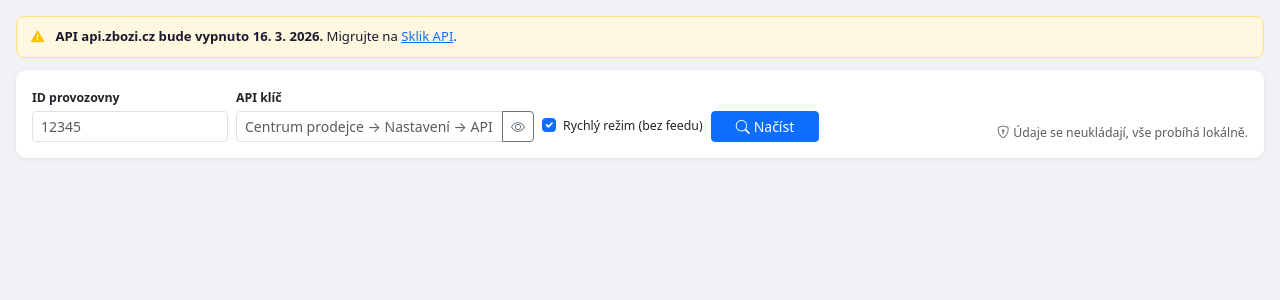
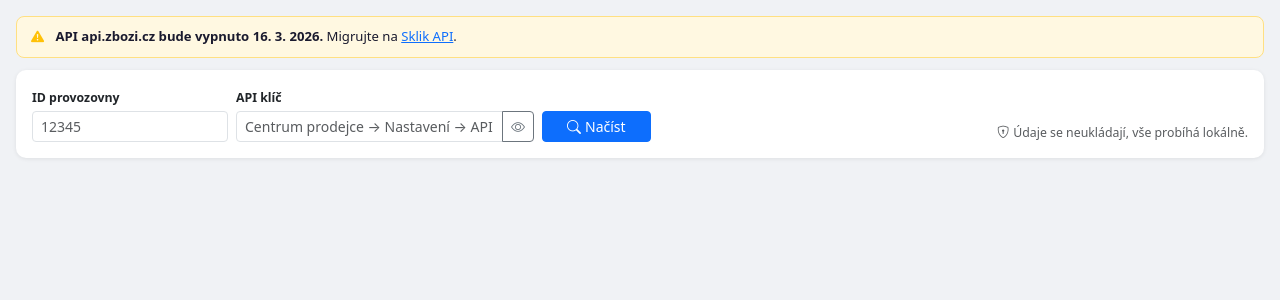
Before and after one commit to Mikinex/zbozi-analyzer, a Flask app: page / in a window 1280 px wide. Shown: the part 44-344 px from the top of the page. Run offline with Flask 3, Linux system fonts and the light colour scheme; some libraries are stand-ins or nearby versions.

Commit message:
Revert na funkční stav před úpravami feed timeout/skip
Co-Authored-By: Claude Opus 4.6 <noreply@anthropic.com>

```diff
--- a/app.py
+++ b/app.py
@@ -56,8 +56,7 @@ def analyze():
     try:
         api = ZboziAPI(shop_id, api_key)
         analyzer = ZboziAnalyzer(api)
-        skip_feed = body.get("skip_feed", False)
-        report = analyzer.analyze(shop_id, skip_feed=skip_feed)
+        report = analyzer.analyze(shop_id)
 
         # If authentication failed entirely, the diagnostics endpoint_status will say so
         diag_status = report.endpoint_status.get("diagnostics", "")
--- a/templates/index.html
+++ b/templates/index.html
@@ -121,11 +121,7 @@
             <button class="btn btn-outline-secondary" onclick="toggleKey()" type="button"><i class="bi bi-eye" id="eye-i"></i></button>
           </div>
         </div>
-        <div class="col-auto d-flex align-items-end gap-2">
-          <div class="form-check mb-1">
-            <input class="form-check-input" type="checkbox" id="skip_feed" checked>
-            <label class="form-check-label small" for="skip_feed">Rychlý režim (bez feedu)</label>
-          </div>
+        <div class="col-auto">
           <button class="btn btn-primary btn-sm px-4" onclick="runAnalysis()"><i class="bi bi-search me-1"></i>Načíst</button>
         </div>
         <div class="col-12 col-lg-auto ms-auto">
@@ -557,7 +553,7 @@ async function runAnalysis(){
   if(!sid||!key){ err.textContent='Vyplňte ID provozovny a API klíč.'; err.classList.remove('d-none'); return; }
   startSpin();
   try{
-    const r=await fetch('/analyze',{method:'POST',headers:{'Content-Type':'application/json'},body:JSON.stringify({shop_id:sid,api_key:key,skip_feed:document.getElementById('skip_feed')?.checked||false})});
+    const r=await fetch('/analyze',{method:'POST',headers:{'Content-Type':'application/json'},body:JSON.stringify({shop_id:sid,api_key:key})});
     const d=await r.json();
     stopSpin();
     if(!r.ok){ err.textContent=(d.error||'Chyba.')+(d.trace?'\n\n'+d.trace:''); err.style.fontFamily=d.trace?'monospace':'inherit'; err.classList.remove('d-none'); return; }
```
Also changed, not shown: analyzer.py (+3 -5 lines), zbozi_api.py (+5 -7 lines).
